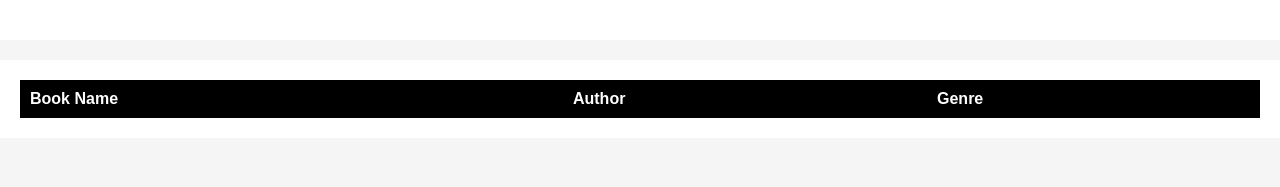
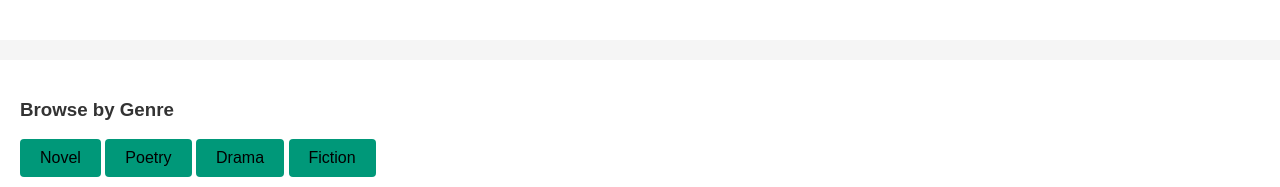
Before and after one commit to gabrielrosendo/sortedTale, a Flask app: page / in a window 1280 px wide. Shown: the part 100-287 px from the top of the page. Run offline with Flask 3, Linux system fonts and the light colour scheme; lists and menus that the app fills with data are empty.

Commit message:
Added quick browsing by genre

```diff
--- a/app.py
+++ b/app.py
@@ -40,5 +40,16 @@
     book_details = collection.find_one({"title": book})
     return render_template('bookpage.html', book=book_details)
 
+
+@app.route('/books/<path:genre>', methods=['GET', 'POST'])
+def books_by_genre(genre):
+    bookshelf_results = collection.find({"genre": genre})
+
+    if bookshelf_results:
+        return render_template('found.html', bookshelf=bookshelf_results)
+    else:
+        return render_template('found.html', error="No books found in this genre")
+
+
 if __name__ == '__main__':
     app.run(debug=True)
--- a/static/styles.css
+++ b/static/styles.css
@@ -134,3 +134,33 @@
     padding: 20px;
     background-color: #ffffff;
   }
+
+/* CSS for genre buttons */
+button {
+  display: inline-block;
+  padding: 10px 20px;
+  font-size: 16px;
+  text-decoration: none;
+  background-color: #009879;
+  border: none;
+  border-radius: 4px;
+  cursor: pointer;
+  transition: background-color 0.3s ease;
+}
+
+button:hover {
+  background-color: #0056b3;
+}
+
+button a {
+  color: #fff;
+  text-decoration: none;
+}
+
+button:hover a {
+  text-decoration: none;
+}
+
+.button-container button {
+  margin-bottom: 10px;
+}
--- a/templates/index.html
+++ b/templates/index.html
@@ -7,7 +7,15 @@
 
 
    <table  class="content-table">
-      <thead >
+      <h3>Browse by Genre</h3>
+      <div class="button-container">
+         <a href="/books/novel"><button>Novel</button></a>
+         <a href="/books/poetry"><button>Poetry</button></a>
+         <a href="/books/drama"><button>Drama</button></a>
+         <a href="/books/fiction"><button>Fiction</button></a>
+
+      </div>
+             <thead >
          <tr style="background-color: black;" class="heading">
             <th>Book Name</th>
             <th>Author</th>
```
